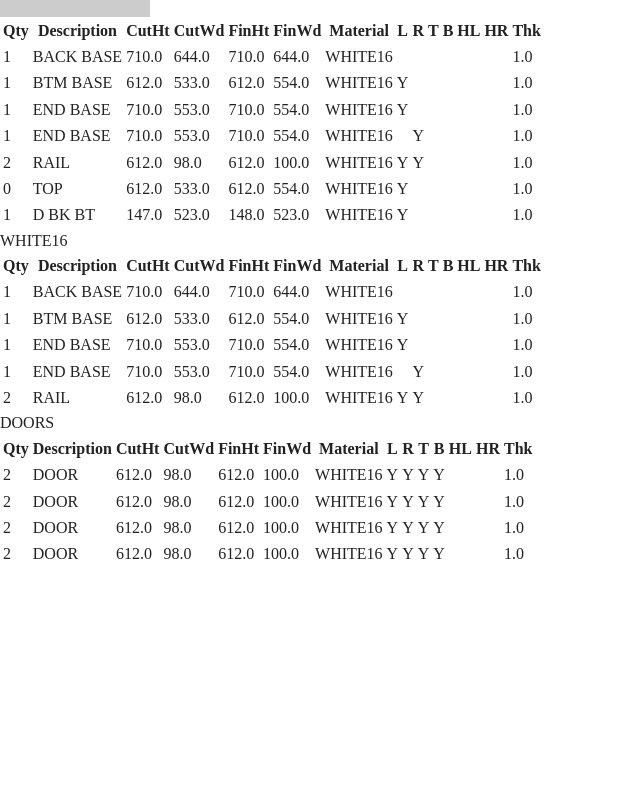
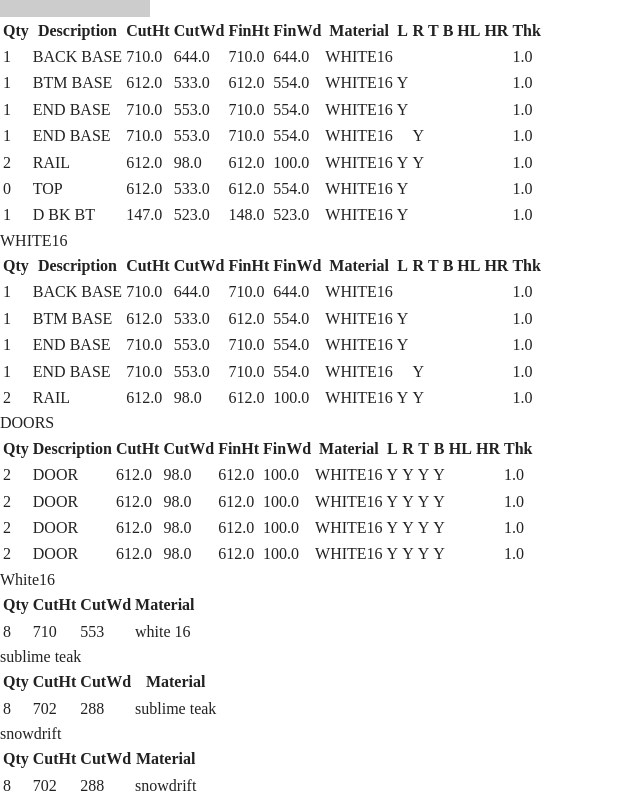
Before and after one commit to guanzhou-zhao/calculate-cabinet-plan, a plain HTML site: page index.html in a window 1280 px wide. Shown: the part 934-1734 px from the top of the page, without its empty margins (0-640 px from the left). Before the commit the page ends 1503 px from the top, so only its background shows below. Drawn offline with nearby package versions, Linux system fonts and the light colour scheme; placeholder pictures from the web are drawn by us.

Commit message:
fix issue #4

```diff
--- a/index.html
+++ b/index.html
@@ -586,7 +586,65 @@
                     </table>
                 </div>
             </div>
-
+        </div>
+        <div class="list list-qtygroup">
+            <div class="list-qtygroup-part">
+                <span class="list-qtygroup-part-name">White16</span>
+                <div class="list-qtygroup-part-detail">
+                    <table class="table table-hover">
+                        <tr>
+                            <th>Qty</th>
+                            <th>CutHt</th>
+                            <th>CutWd</th>
+                            <th>Material</th>
+                        </tr>
+                        <tr>
+                            <td>8</td>
+                            <td>710</td>
+                            <td>553</td>
+                            <td>white 16</td>
+                        </tr>
+                    </table>
+                </div>
+            </div>
+            <div class="list-qtygroup-part">
+                <span class="list-qtygroup-part-name">sublime teak</span>
+                <div class="list-qtygroup-part-detail">
+                    <table class="table table-hover">
+                        <tr>
+                            <th>Qty</th>
+                            <th>CutHt</th>
+                            <th>CutWd</th>
+                            <th>Material</th>
+                        </tr>
+                        <tr>
+                            <td>8</td>
+                            <td>702</td>
+                            <td>288</td>
+                            <td>sublime teak</td>
+                        </tr>
+                    </table>
+                </div>
+            </div>
+            <div class="list-qtygroup-part">
+                <span class="list-qtygroup-part-name">snowdrift</span>
+                <div class="list-qtygroup-part-detail">
+                    <table class="table table-hover">
+                        <tr>
+                            <th>Qty</th>
+                            <th>CutHt</th>
+                            <th>CutWd</th>
+                            <th>Material</th>
+                        </tr>
+                        <tr>
+                            <td>8</td>
+                            <td>702</td>
+                            <td>288</td>
+                            <td>snowdrift</td>
+                        </tr>
+                    </table>
+                </div>
+            </div>
         </div>
     </div>
 </body>
```
